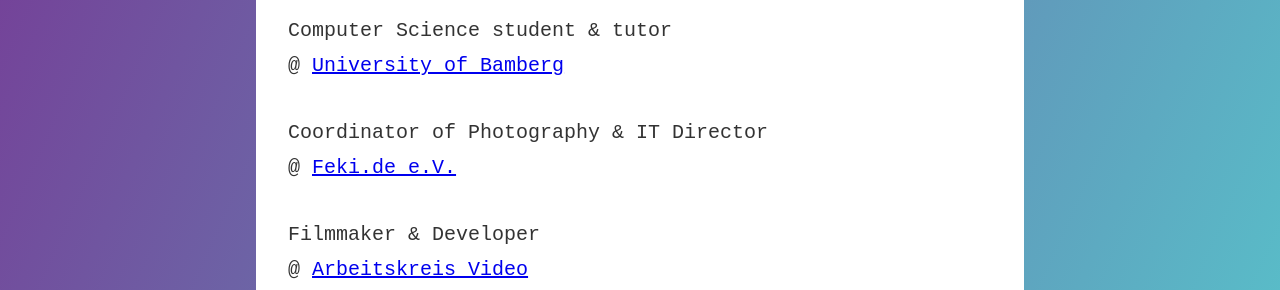
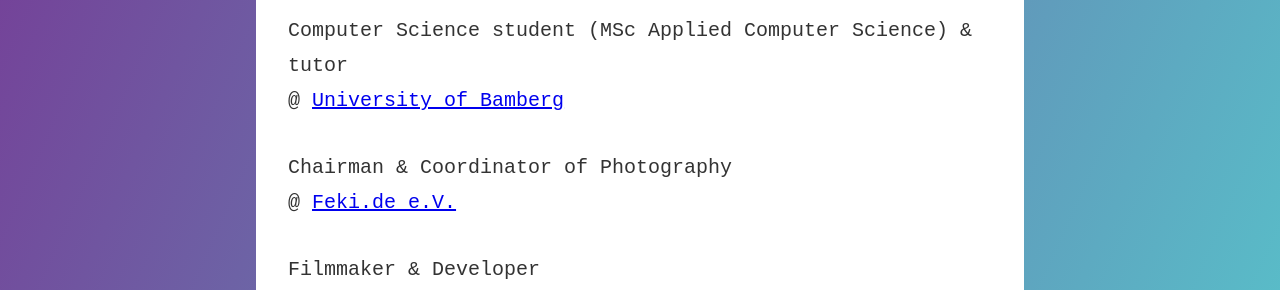
Before and after one commit to layaxx/personal_website, a website: page src/pug/index.pug in a window 1280 px wide. Shown: the part 490-780 px from the top of the page. Drawn offline with nearby package versions, Linux system fonts and the light colour scheme; files that its build step writes are made by us from their sources.

Commit message:
Update index.pug

```diff
--- a/src/pug/index.pug
+++ b/src/pug/index.pug
@@ -9,12 +9,12 @@
             h1 Yannick Lang
 
             section
-                span Computer Science student & tutor
+                span Computer Science student (MSc Applied Computer Science) & tutor
                 span @
                     a(href='https://www.uni-bamberg.de/' target="_blank" aria-label="Uni Bamberg" title="Uni Bamberg" rel="noreferrer") University of Bamberg
 
             section
-                span Coordinator of Photography & IT Director
+                span Chairman & Coordinator of Photography
                 span @
                     a(href='https://feki.de/' target="_blank" aria-label="Feki.de" title="Feki.de" rel="noreferrer") Feki.de e.V.
 
```
